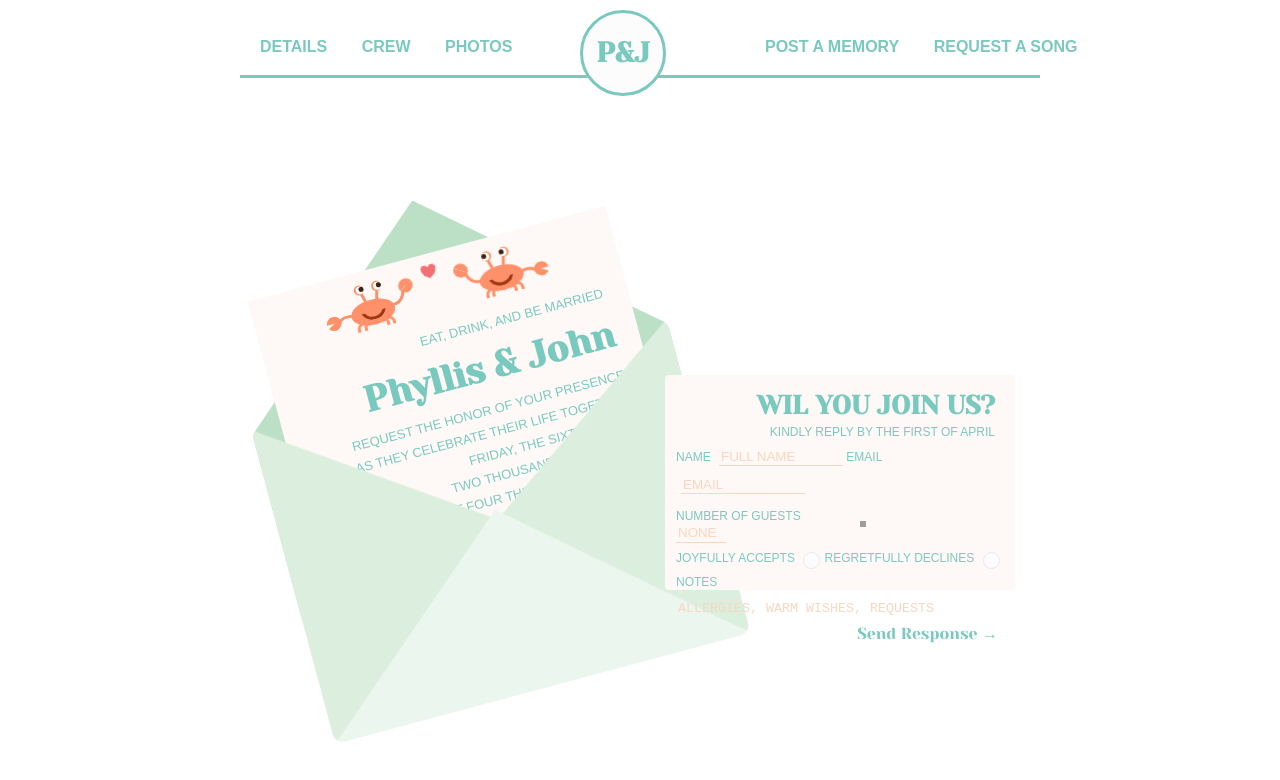
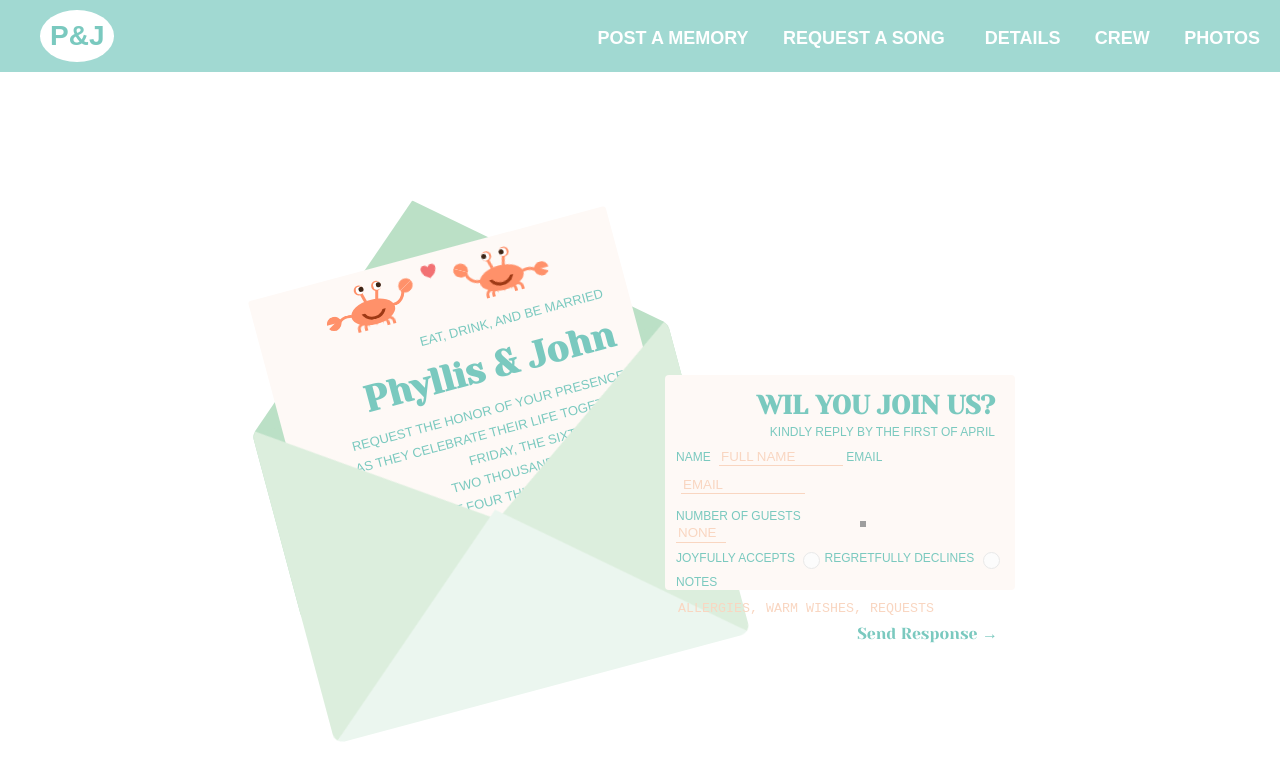
Before and after one commit to phyllisandjohn/phyllisandjohn.github.io, a Jekyll site: the page built from index.html, in a window 1280 px wide. Shown: the top 780 px of the page. Built offline with Jekyll 4.4.1, drawn with Linux system fonts in a browser that asks for light colours; grey boxes are pictures that could not be loaded.

Commit message:
new header

```diff
--- a/css/style.css
+++ b/css/style.css
@@ -13,19 +13,13 @@ html, body {
 
 /*Header*/
 .header h1 {
-	text-align: center;
-	position: absolute;
-	left: 50%;
-	margin-left: -60px;
-	margin-top: -15px;
+	float: left;
 	font-size: 28px;
-	line-height: 80px;
-	width: 80px;
-	height: 80px;
-	background: rgb(252,252,252);
-	border: 3px solid rgb(122,201,191);;
 	border-radius: 50%;
-	font-family: 'Yeseva One';
+	background: white;
+	padding: 10px;
+	margin: 10px;
+	margin-left: 40px;
 }
 
 .header h1 a {
@@ -33,28 +27,16 @@ html, body {
 	color: rgb(122,201,191);
 }
 
-.header {
-	width: 100%;
-	background: white;
-
-}
-
 .header .nav {
 	position: fixed;
-	z-index: 50;
-	left: 50%;
-	top: 25px;
-	margin-left: -400px;
-	border-bottom: 3px solid rgb(122,201,191);;
-	height: 50px;
-	width: 800px;
+	width: 100%;
+	background: rgba(122,201,191,.7);
 }
 
 .header ul {
-	float: left;
-	width: 375px;
+	float: right;
 	padding: 5px;
-	margin: 8px 0px 0px 0px;
+	margin: 22.5px 0px 0px 0px;
 }
 
 .header ul li {
@@ -64,21 +46,11 @@ html, body {
 }
 
 .header ul li a {
-	color: rgb(122,201,191);
+	color: white;
 	text-decoration: none;
-	font-size: 16px;
+	font-size: 18px;
 	font-weight: 600;
 }
-
-.header .nav-1 {
-	margin-right: 120px;
-}
-
-.header .nav-2 {
-
-	margin-right: -90px;
-}
-
 /*RSVP*/
 .rsvp {
 	position: fixed;
```
